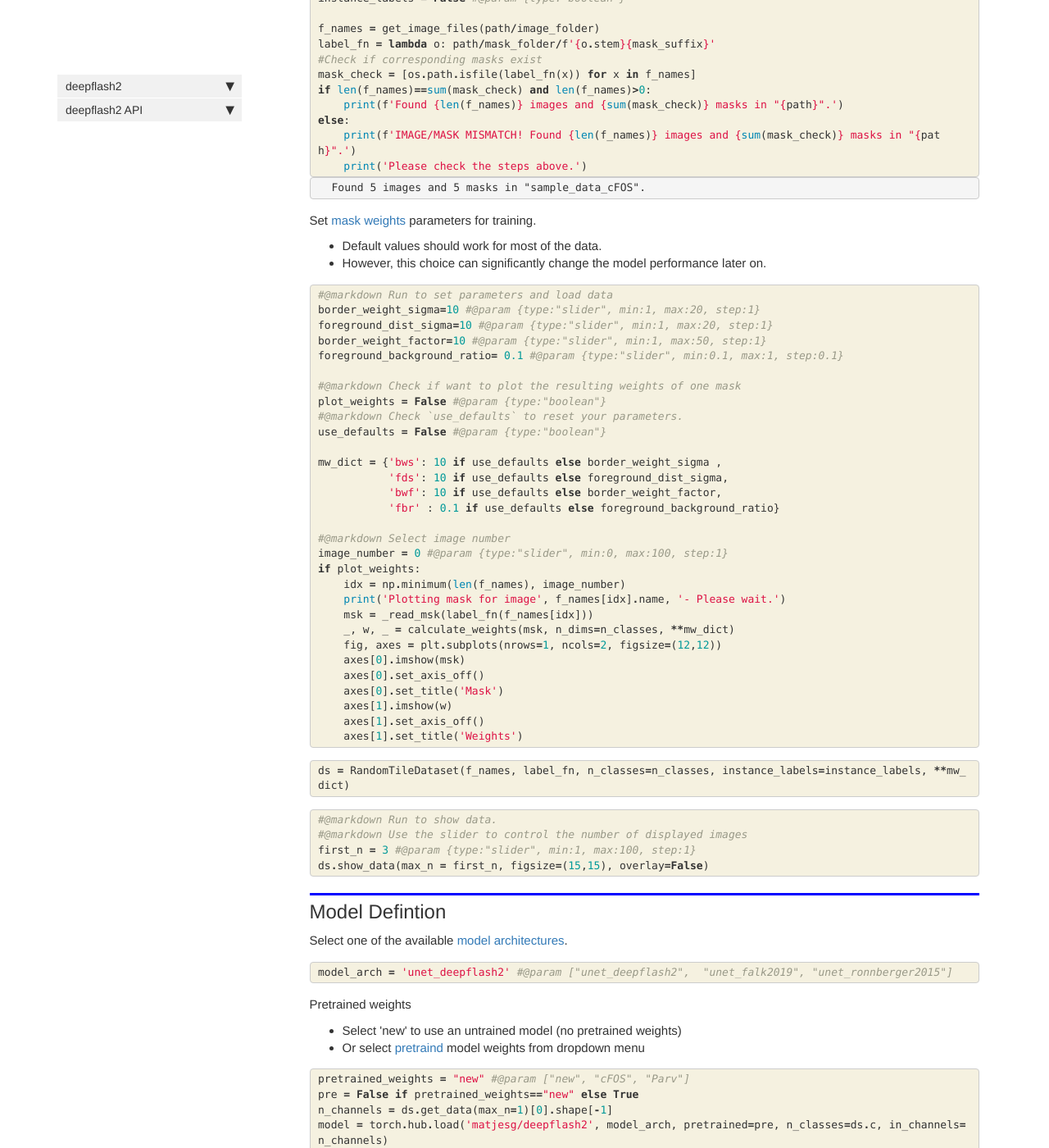
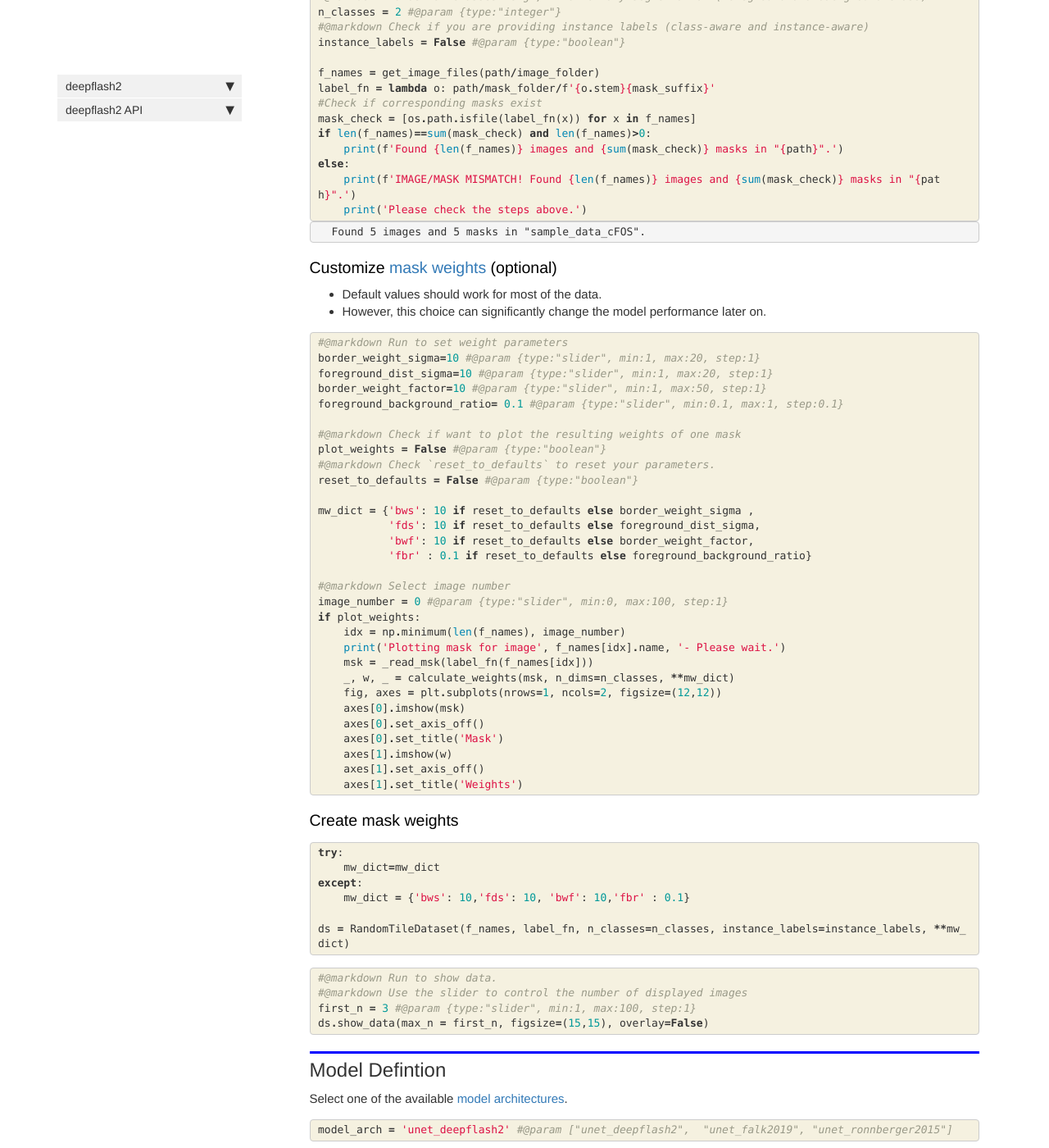
Before and after one commit to matjesg/deepflash2, a Jekyll site: the page built from docs/train.html, in a window 1280 px wide and 1400 px high, scrolled down 2401 px. Shown: the whole window at 82% size. Built offline with Jekyll 4.4.1, drawn with Linux system fonts in a browser that asks for light colours; nearby versions of some CDN libraries; comment, search, counter and statistics services are not loaded; some of the changed text lies outside the part shown.

Commit message:
colab metadata updates

```diff
--- a/docs/train.html
+++ b/docs/train.html
@@ -98,7 +98,7 @@
 </div>
 <div class="cell border-box-sizing text_cell rendered"><div class="inner_cell">
 <div class="text_cell_render border-box-sizing rendered_html">
-<h3 id="Option-A:-Upload-via-Google-Drive-(Colab-only)">Option A: Upload via <em>Google Drive</em> (Colab only)<a class="anchor-link" href="#Option-A:-Upload-via-Google-Drive-(Colab-only)"> </a></h3>
+<h3 id="Option-A:-Upload-via-Google-Drive-(recommended,-Colab-only)">Option A: Upload via <em>Google Drive</em> (recommended, Colab only)<a class="anchor-link" href="#Option-A:-Upload-via-Google-Drive-(recommended,-Colab-only)"> </a></h3>
 </div>
 </div>
 </div>
@@ -125,7 +125,7 @@
     <span class="n">path</span> <span class="o">=</span> <span class="s2">&quot;/content/drive/My Drive/data&quot;</span> <span class="c1">#@param {type:&quot;string&quot;}</span>
     <span class="n">path</span> <span class="o">=</span> <span class="n">Path</span><span class="p">(</span><span class="n">path</span><span class="p">)</span>
     <span class="nb">print</span><span class="p">(</span><span class="s1">&#39;Path contains the following files and folders: </span><span class="se">\n</span><span class="s1">&#39;</span><span class="p">,</span> <span class="n">L</span><span class="p">(</span><span class="n">os</span><span class="o">.</span><span class="n">listdir</span><span class="p">(</span><span class="n">path</span><span class="p">)))</span>
-    <span class="c1">#@markdown Example: &quot;/content/drive/My Drive/data&quot;</span>
+    <span class="c1">#@markdown Follow the instructions and press Enter after copying and pasting the key.</span>
 <span class="k">except</span><span class="p">:</span>
     <span class="nb">print</span><span class="p">(</span><span class="s2">&quot;Warning: Connecting to Google Drive only works on Google Colab.&quot;</span><span class="p">)</span>
     <span class="k">pass</span>
@@ -299,8 +299,7 @@
 
 <div class="cell border-box-sizing text_cell rendered"><div class="inner_cell">
 <div class="text_cell_render border-box-sizing rendered_html">
-<p>Set <a href="https://matjesg.github.io/deepflash2/data.html#Weight-Calculation">mask weights</a> parameters for training.</p>
-<ul>
+<h3 id="Customize-mask-weights-(optional)">Customize <a href="https://matjesg.github.io/deepflash2/data.html#Weight-Calculation">mask weights</a> (optional)<a class="anchor-link" href="#Customize-mask-weights-(optional)"> </a></h3><ul>
 <li>Default values should work for most of the data. </li>
 <li>However, this choice can significantly change the model performance later on.</li>
 </ul>
@@ -315,7 +314,7 @@
 
 <div class="inner_cell">
     <div class="input_area">
-<div class=" highlight hl-ipython3"><pre><span></span><span class="c1">#@markdown Run to set parameters and load data </span>
+<div class=" highlight hl-ipython3"><pre><span></span><span class="c1">#@markdown Run to set weight parameters</span>
 <span class="n">border_weight_sigma</span><span class="o">=</span><span class="mi">10</span> <span class="c1">#@param {type:&quot;slider&quot;, min:1, max:20, step:1}</span>
 <span class="n">foreground_dist_sigma</span><span class="o">=</span><span class="mi">10</span> <span class="c1">#@param {type:&quot;slider&quot;, min:1, max:20, step:1}</span>
 <span class="n">border_weight_factor</span><span class="o">=</span><span class="mi">10</span> <span class="c1">#@param {type:&quot;slider&quot;, min:1, max:50, step:1}</span>
@@ -323,13 +322,13 @@
 
 <span class="c1">#@markdown Check if want to plot the resulting weights of one mask</span>
 <span class="n">plot_weights</span> <span class="o">=</span> <span class="kc">False</span> <span class="c1">#@param {type:&quot;boolean&quot;}</span>
-<span class="c1">#@markdown Check `use_defaults` to reset your parameters.</span>
-<span class="n">use_defaults</span> <span class="o">=</span> <span class="kc">False</span> <span class="c1">#@param {type:&quot;boolean&quot;}</span>
+<span class="c1">#@markdown Check `reset_to_defaults` to reset your parameters.</span>
+<span class="n">reset_to_defaults</span> <span class="o">=</span> <span class="kc">False</span> <span class="c1">#@param {type:&quot;boolean&quot;}</span>
 
-<span class="n">mw_dict</span> <span class="o">=</span> <span class="p">{</span><span class="s1">&#39;bws&#39;</span><span class="p">:</span> <span class="mi">10</span> <span class="k">if</span> <span class="n">use_defaults</span> <span class="k">else</span> <span class="n">border_weight_sigma</span> <span class="p">,</span>
-           <span class="s1">&#39;fds&#39;</span><span class="p">:</span> <span class="mi">10</span> <span class="k">if</span> <span class="n">use_defaults</span> <span class="k">else</span> <span class="n">foreground_dist_sigma</span><span class="p">,</span>
-           <span class="s1">&#39;bwf&#39;</span><span class="p">:</span> <span class="mi">10</span> <span class="k">if</span> <span class="n">use_defaults</span> <span class="k">else</span> <span class="n">border_weight_factor</span><span class="p">,</span>
-           <span class="s1">&#39;fbr&#39;</span> <span class="p">:</span> <span class="mf">0.1</span> <span class="k">if</span> <span class="n">use_defaults</span> <span class="k">else</span> <span class="n">foreground_background_ratio</span><span class="p">}</span>
+<span class="n">mw_dict</span> <span class="o">=</span> <span class="p">{</span><span class="s1">&#39;bws&#39;</span><span class="p">:</span> <span class="mi">10</span> <span class="k">if</span> <span class="n">reset_to_defaults</span> <span class="k">else</span> <span class="n">border_weight_sigma</span> <span class="p">,</span>
+           <span class="s1">&#39;fds&#39;</span><span class="p">:</span> <span class="mi">10</span> <span class="k">if</span> <span class="n">reset_to_defaults</span> <span class="k">else</span> <span class="n">foreground_dist_sigma</span><span class="p">,</span>
+           <span class="s1">&#39;bwf&#39;</span><span class="p">:</span> <span class="mi">10</span> <span class="k">if</span> <span class="n">reset_to_defaults</span> <span class="k">else</span> <span class="n">border_weight_factor</span><span class="p">,</span>
+           <span class="s1">&#39;fbr&#39;</span> <span class="p">:</span> <span class="mf">0.1</span> <span class="k">if</span> <span class="n">reset_to_defaults</span> <span class="k">else</span> <span class="n">foreground_background_ratio</span><span class="p">}</span>
 
 <span class="c1">#@markdown Select image number</span>
 <span class="n">image_number</span> <span class="o">=</span> <span class="mi">0</span> <span class="c1">#@param {type:&quot;slider&quot;, min:0, max:100, step:1}</span>
@@ -354,6 +353,12 @@
 </div>
     {% endraw %}
 
+<div class="cell border-box-sizing text_cell rendered"><div class="inner_cell">
+<div class="text_cell_render border-box-sizing rendered_html">
+<h3 id="Create-mask-weights">Create mask weights<a class="anchor-link" href="#Create-mask-weights"> </a></h3>
+</div>
+</div>
+</div>
     {% raw %}
 
 <div class="cell border-box-sizing code_cell rendered">
@@ -361,7 +366,12 @@
 
 <div class="inner_cell">
     <div class="input_area">
-<div class=" highlight hl-ipython3"><pre><span></span><span class="n">ds</span> <span class="o">=</span> <span class="n">RandomTileDataset</span><span class="p">(</span><span class="n">f_names</span><span class="p">,</span> <span class="n">label_fn</span><span class="p">,</span> <span class="n">n_classes</span><span class="o">=</span><span class="n">n_classes</span><span class="p">,</span> <span class="n">instance_labels</span><span class="o">=</span><span class="n">instance_labels</span><span class="p">,</span> <span class="o">**</span><span class="n">mw_dict</span><span class="p">)</span>
+<div class=" highlight hl-ipython3"><pre><span></span><span class="k">try</span><span class="p">:</span>
+    <span class="n">mw_dict</span><span class="o">=</span><span class="n">mw_dict</span>
+<span class="k">except</span><span class="p">:</span>
+    <span class="n">mw_dict</span> <span class="o">=</span> <span class="p">{</span><span class="s1">&#39;bws&#39;</span><span class="p">:</span> <span class="mi">10</span><span class="p">,</span><span class="s1">&#39;fds&#39;</span><span class="p">:</span> <span class="mi">10</span><span class="p">,</span> <span class="s1">&#39;bwf&#39;</span><span class="p">:</span> <span class="mi">10</span><span class="p">,</span><span class="s1">&#39;fbr&#39;</span> <span class="p">:</span> <span class="mf">0.1</span><span class="p">}</span>
+
+<span class="n">ds</span> <span class="o">=</span> <span class="n">RandomTileDataset</span><span class="p">(</span><span class="n">f_names</span><span class="p">,</span> <span class="n">label_fn</span><span class="p">,</span> <span class="n">n_classes</span><span class="o">=</span><span class="n">n_classes</span><span class="p">,</span> <span class="n">instance_labels</span><span class="o">=</span><span class="n">instance_labels</span><span class="p">,</span> <span class="o">**</span><span class="n">mw_dict</span><span class="p">)</span>
 </pre></div>
 
     </div>
@@ -455,13 +465,7 @@
 
 <div class="cell border-box-sizing text_cell rendered"><div class="inner_cell">
 <div class="text_cell_render border-box-sizing rendered_html">
-<h2 id="Model-Training">Model Training<a class="anchor-link" href="#Model-Training"> </a></h2>
-</div>
-</div>
-</div>
-<div class="cell border-box-sizing text_cell rendered"><div class="inner_cell">
-<div class="text_cell_render border-box-sizing rendered_html">
-<h3 id="Setting-training-paramers-(defaults-represent-recommended-parameters)">Setting training paramers (defaults represent recommended parameters)<a class="anchor-link" href="#Setting-training-paramers-(defaults-represent-recommended-parameters)"> </a></h3>
+<h3 id="Setting-model-hyperparameters-(optional)">Setting model hyperparameters (optional)<a class="anchor-link" href="#Setting-model-hyperparameters-(optional)"> </a></h3>
 </div>
 </div>
 </div>
@@ -560,6 +564,18 @@
 
 <div class="cell border-box-sizing text_cell rendered"><div class="inner_cell">
 <div class="text_cell_render border-box-sizing rendered_html">
+<h2 id="Model-Training">Model Training<a class="anchor-link" href="#Model-Training"> </a></h2>
+</div>
+</div>
+</div>
+<div class="cell border-box-sizing text_cell rendered"><div class="inner_cell">
+<div class="text_cell_render border-box-sizing rendered_html">
+<h3 id="Setting-training-parameters">Setting training parameters<a class="anchor-link" href="#Setting-training-parameters"> </a></h3>
+</div>
+</div>
+</div>
+<div class="cell border-box-sizing text_cell rendered"><div class="inner_cell">
+<div class="text_cell_render border-box-sizing rendered_html">
 <ul>
 <li><code>n_models</code>: Number of models to train.<ul>
 <li>If you're experimenting with parameters, try only one model first.</li>
@@ -579,7 +595,16 @@
 
 <div class="inner_cell">
     <div class="input_area">
-<div class=" highlight hl-ipython3"><pre><span></span><span class="c1">#@markdown </span>
+<div class=" highlight hl-ipython3"><pre><span></span><span class="k">try</span><span class="p">:</span>
+    <span class="n">batch_size</span><span class="o">=</span><span class="n">batch_size</span>
+<span class="k">except</span><span class="p">:</span>
+    <span class="n">batch_size</span><span class="o">=</span><span class="mi">4</span>
+    <span class="n">mixed_precision_training</span> <span class="o">=</span> <span class="kc">False</span>
+<span class="k">try</span><span class="p">:</span>
+    <span class="n">max_lr</span><span class="o">=</span><span class="n">max_lr</span>
+<span class="k">except</span><span class="p">:</span>
+    <span class="n">max_lr</span> <span class="o">=</span> <span class="mf">5e-4</span>
+
 <span class="n">n_models</span> <span class="o">=</span> <span class="mi">1</span> <span class="c1">#@param {type:&quot;slider&quot;, min:1, max:5, step:1}</span>
 <span class="nb">print</span><span class="p">(</span><span class="s2">&quot;Suggested epochs for 1000 iterations:&quot;</span><span class="p">,</span> <span class="n">calc_iterations</span><span class="p">(</span><span class="nb">len</span><span class="p">(</span><span class="n">ds</span><span class="p">),</span> <span class="n">batch_size</span><span class="p">,</span> <span class="n">n_models</span><span class="p">))</span>
 </pre></div>
```
Also changed, not shown: docs/add_information.html (+0 -19 lines), docs/predict.html (+11 -17 lines), 3 other files.
